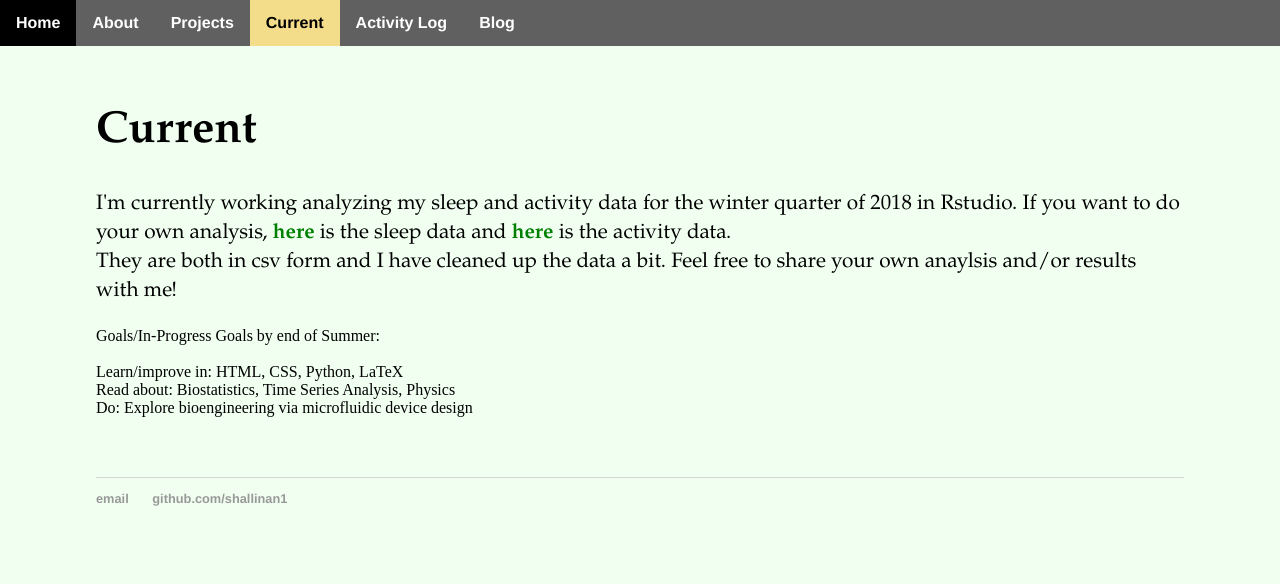
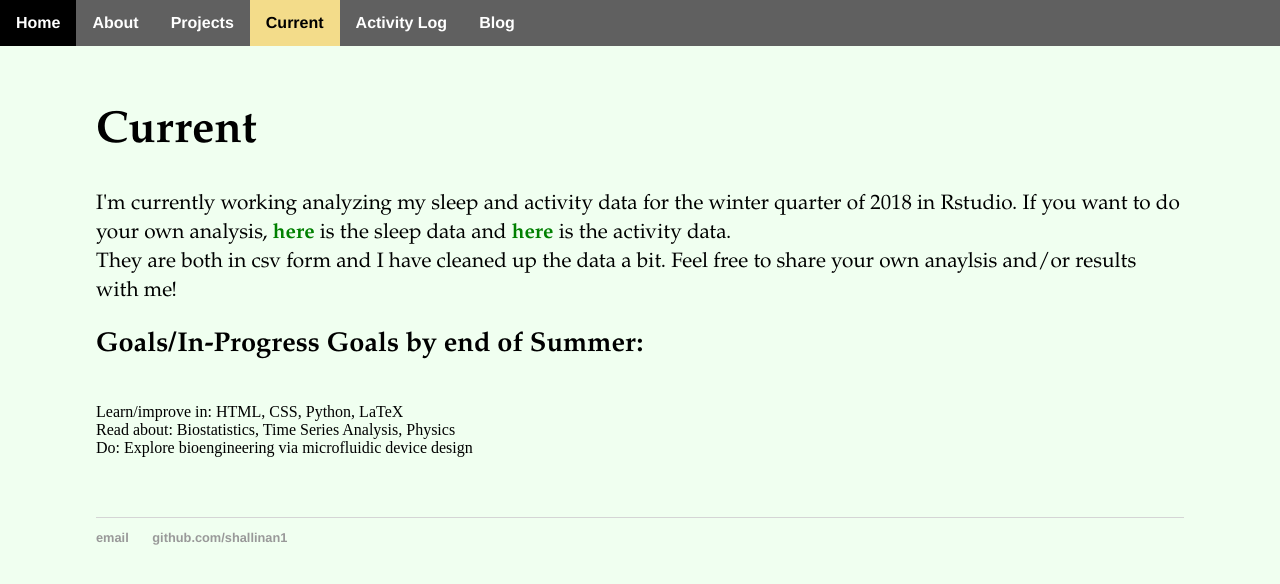
Before and after one commit to shallinan1/shallinan1.github.io, a Jekyll site: the page built from current/index.html, in a window 1280 px wide. Shown: the top 584 px of the page. Built offline with Jekyll 4.4.1, drawn with Linux system fonts in a browser that asks for light colours.

Commit message:
update header

```diff
--- a/current/index.html
+++ b/current/index.html
@@ -10,7 +10,7 @@ and <a href="/assets/data/activitycsv.csv"><b><font color="green">here</font></b
       They are both in csv form and I have cleaned up the data a bit.
       Feel free to share your own anaylsis and/or results with me! <br> </p>
 
-	   <p> <div class = "h2"> Goals/In-Progress Goals by end of Summer: </div> <br>
+	   <p> <h2> Goals/In-Progress Goals by end of Summer: </h2> <br>
 			Learn/improve in: HTML, CSS, Python, LaTeX <br>
 			Read about: Biostatistics, Time Series Analysis, Physics <br>
 			Do: Explore bioengineering via microfluidic device design<br>
```
